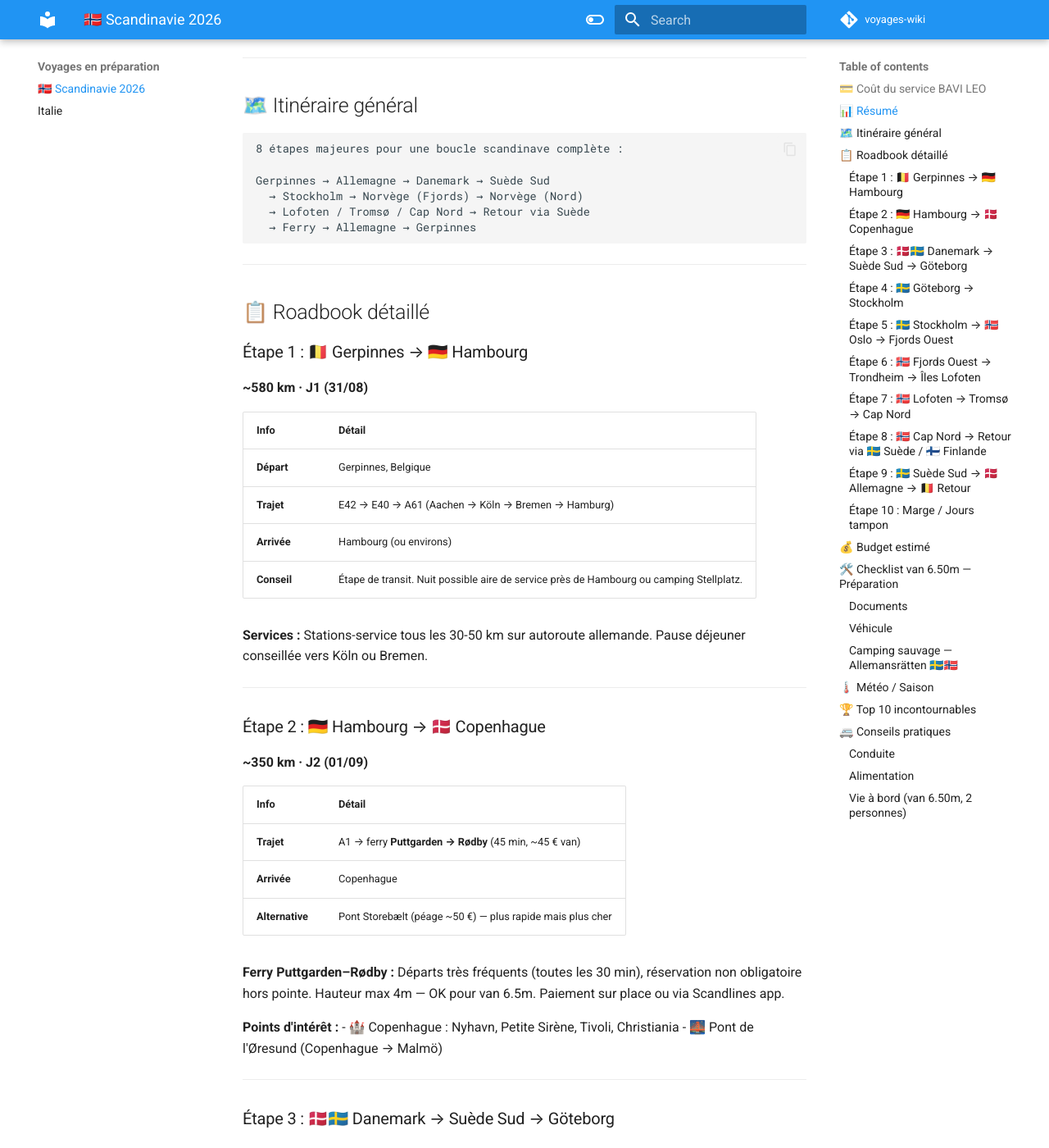
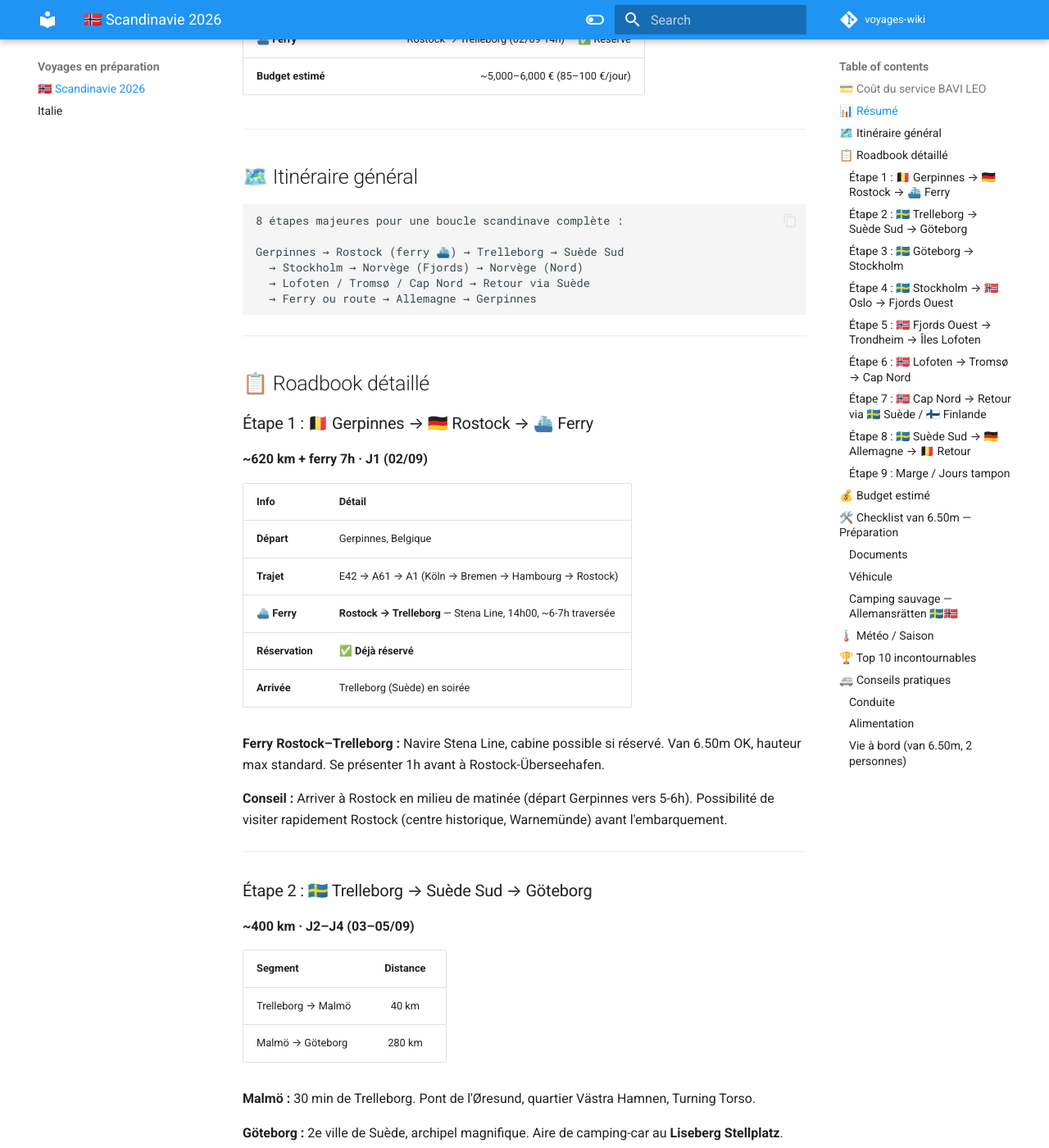
Before and after one commit to christophedanhier-hash/voyages-wiki, an MkDocs documentation site: the page built from docs/scandinavie-2026/index.md, in a window 1280 px wide and 1400 px high, scrolled down 1206 px. Shown: the whole window at 82% size. Built offline with MkDocs 1.6.1 and Material for MkDocs 9.7.7, drawn with Linux system fonts in a browser that asks for light colours; comment, search, counter and statistics services are not loaded; some of the changed text lies outside the part shown.

Commit message:
fix: date ferry 02/09 (pas 02/07) + renumérotation étapes 1→9

````diff
--- a/docs/scandinavie-2026/index.md
+++ b/docs/scandinavie-2026/index.md
@@ -1,6 +1,8 @@
-# Scandinavie 2026 🚐🇪🇺🇩🇰🇸🇪🇳🇴
+# Scandinavie 2026 🚐🇪🇺🇩🇪🇸🇪🇳🇴
 
-**🔒 Privé** · 31/08/2026 → 31/10/2026 · 61 jours · ~9,000 km estimés · 🇧🇪 🇩🇪 🇩🇰 🇸🇪 🇳🇴
+**🔒 Privé** · 02/09/2026 → 31/10/2026 · ~61 jours · ~9,000 km estimés · 🇧🇪 🇩🇪 🇸🇪 🇳🇴
+
+**⛴️ Ferry réservé :** Rostock → Trelleborg (Stena Line) — 02/09 à 14h
 
 _Roadbook préparatoire — Premier test du Bureau Sylvie (BAVI LEO)_
 
@@ -25,11 +27,12 @@ _Roadbook préparatoire — Premier test du Bureau Sylvie (BAVI LEO)_
 |:---|---:|
 | **Départ** | Gerpinnes (Belgique) |
 | **Véhicule** | Van 6,50 m — 2 personnes |
-| **Durée** | 61 jours (2 mois) |
-| **Période** | 31 août → 31 octobre 2026 |
+| **Durée** | ~61 jours (2 mois) |
+| **Période** | 2 septembre → 31 octobre 2026 |
 | **Distance estimée** | ~9,000 km |
-| **Pays** | 🇧🇪 Belgique → 🇩🇪 Allemagne → 🇩🇰 Danemark → 🇸🇪 Suède → 🇳🇴 Norvège |
-| **Budget estimé** | ~4,500–5,500 € (75–90 €/jour) |
+| **Pays** | 🇧🇪 Belgique → 🇩🇪 Allemagne → 🇸🇪 Suède → 🇳🇴 Norvège |
+| **⛴️ Ferry** | Rostock → Trelleborg (02/09 14h) — ✅ Réservé |
+| **Budget estimé** | ~5,000–6,000 € (85–100 €/jour)
 
 ---
 
@@ -38,66 +41,54 @@ _Roadbook préparatoire — Premier test du Bureau Sylvie (BAVI LEO)_
 ```
 8 étapes majeures pour une boucle scandinave complète :
 
-Gerpinnes → Allemagne → Danemark → Suède Sud
+Gerpinnes → Rostock (ferry ⛴️) → Trelleborg → Suède Sud
   → Stockholm → Norvège (Fjords) → Norvège (Nord)
   → Lofoten / Tromsø / Cap Nord → Retour via Suède
-  → Ferry → Allemagne → Gerpinnes
+  → Ferry ou route → Allemagne → Gerpinnes
 ```
 
 ---
 
 ## 📋 Roadbook détaillé
 
-### Étape 1 : 🇧🇪 Gerpinnes → 🇩🇪 Hambourg
-**~580 km · J1 (31/08)**
+### Étape 1 : 🇧🇪 Gerpinnes → 🇩🇪 Rostock → ⛴️ Ferry
+**~620 km + ferry 7h · J1 (02/09)**
 
 | Info | Détail |
 |------|--------|
 | **Départ** | Gerpinnes, Belgique |
-| **Trajet** | E42 → E40 → A61 (Aachen → Köln → Bremen → Hamburg) |
-| **Arrivée** | Hambourg (ou environs) |
-| **Conseil** | Étape de transit. Nuit possible aire de service près de Hambourg ou camping Stellplatz. |
+| **Trajet** | E42 → A61 → A1 (Köln → Bremen → Hambourg → Rostock) |
+| **⛴️ Ferry** | **Rostock → Trelleborg** — Stena Line, 14h00, ~6-7h traversée |
+| **Réservation** | ✅ **Déjà réservé** |
+| **Arrivée** | Trelleborg (Suède) en soirée |
 
-**Services :** Stations-service tous les 30-50 km sur autoroute allemande. Pause déjeuner conseillée vers Köln ou Bremen.
+**Ferry Rostock–Trelleborg :** Navire Stena Line, cabine possible si réservé. Van 6.50m OK, hauteur max standard. Se présenter 1h avant à Rostock-Überseehafen.
+
+**Conseil :** Arriver à Rostock en milieu de matinée (départ Gerpinnes vers 5-6h). Possibilité de visiter rapidement Rostock (centre historique, Warnemünde) avant l'embarquement.
 
 ---
 
-### Étape 2 : 🇩🇪 Hambourg → 🇩🇰 Copenhague
-**~350 km · J2 (01/09)**
-
-| Info | Détail |
-|------|--------|
-| **Trajet** | A1 → ferry **Puttgarden → Rødby** (45 min, ~45 € van) |
-| **Arrivée** | Copenhague |
-| **Alternative** | Pont Storebælt (péage ~50 €) — plus rapide mais plus cher |
-
-**Ferry Puttgarden–Rødby :** Départs très fréquents (toutes les 30 min), réservation non obligatoire hors pointe. Hauteur max 4m — OK pour van 6.5m. Paiement sur place ou via Scandlines app.
-
-**Points d'intérêt :**
-- 🏰 Copenhague : Nyhavn, Petite Sirène, Tivoli, Christiania
-- 🌉 Pont de l'Øresund (Copenhague → Malmö)
-
----
-
-### Étape 3 : 🇩🇰🇸🇪 Danemark → Suède Sud → Göteborg
-**~300 km · J3–J4 (02–03/09)**
+### Étape 2 : 🇸🇪 Trelleborg → Suède Sud → Göteborg
+**~400 km · J2–J4 (03–05/09)**
 
 | Segment | Distance |
 |---------|:--------:|
-| Copenhague → Malmö (pont Øresund, ~50 €) | 40 km |
+| Trelleborg → Malmö | 40 km |
 | Malmö → Göteborg | 280 km |
 
-**Göteborg :** 2e ville de Suède, archipel magnifique. Aire de camping-car au **Liseberg Stellplatz** ou **Kungsladugård**.
+**Malmö :** 30 min de Trelleborg. Pont de l'Øresund, quartier Västra Hamnen, Turning Torso.
 
-**POI :**
+**Göteborg :** 2e ville de Suède, archipel magnifique. Aire de camping-car au **Liseberg Stellplatz**.
+
+**POI Göteborg :**
 - 🏛️ Universeum (science center)
 - 🏝️ Archipel de Göteborg (ferry local)
 - 🎨 Musée d'Art de Göteborg
 
 ---
 
-### Étape 4 : 🇸🇪 Göteborg → Stockholm
-**~470 km · J5–J7 (04–06/09)**
+### Étape 3 : 🇸🇪 Göteborg → Stockholm
+**~470 km · J5–J7 (06–08/09)**
 
 | Segment | Distance |
 |---------|:--------:|
@@ -116,8 +107,8 @@ Gerpinnes → Allemagne → Danemark → Suède Sud
 
 ---
 
-### Étape 5 : 🇸🇪 Stockholm → 🇳🇴 Oslo → Fjords Ouest
-**~1,100 km · J8–J14 (07–13/09)**
+### Étape 4 : 🇸🇪 Stockholm → 🇳🇴 Oslo → Fjords Ouest
+**~1,100 km · J8–J14 (09–15/09)**
 
 | Segment | Distance |
 |---------|:--------:|
@@ -140,8 +131,8 @@ Gerpinnes → Allemagne → Danemark → Suède Sud
 
 ---
 
-### Étape 6 : 🇳🇴 Fjords Ouest → Trondheim → Îles Lofoten
-**~1,200 km · J15–J25 (14–24/09)**
+### Étape 5 : 🇳🇴 Fjords Ouest → Trondheim → Îles Lofoten
+**~1,200 km · J15–J25 (16–26/09)**
 
 | Segment | Distance |
 |---------|:--------:|
@@ -170,8 +161,8 @@ Gerpinnes → Allemagne → Danemark → Suède Sud
 
 ---
 
-### Étape 7 : 🇳🇴 Lofoten → Tromsø → Cap Nord
-**~800 km · J26–J32 (25/09–01/10)**
+### Étape 6 : 🇳🇴 Lofoten → Tromsø → Cap Nord
+**~800 km · J26–J32 (27/09–03/10)**
 
 | Segment | Distance |
 |---------|:--------:|
````
Also changed, not shown: other parts of docs/scandinavie-2026/index.md (+6 -6 lines).
